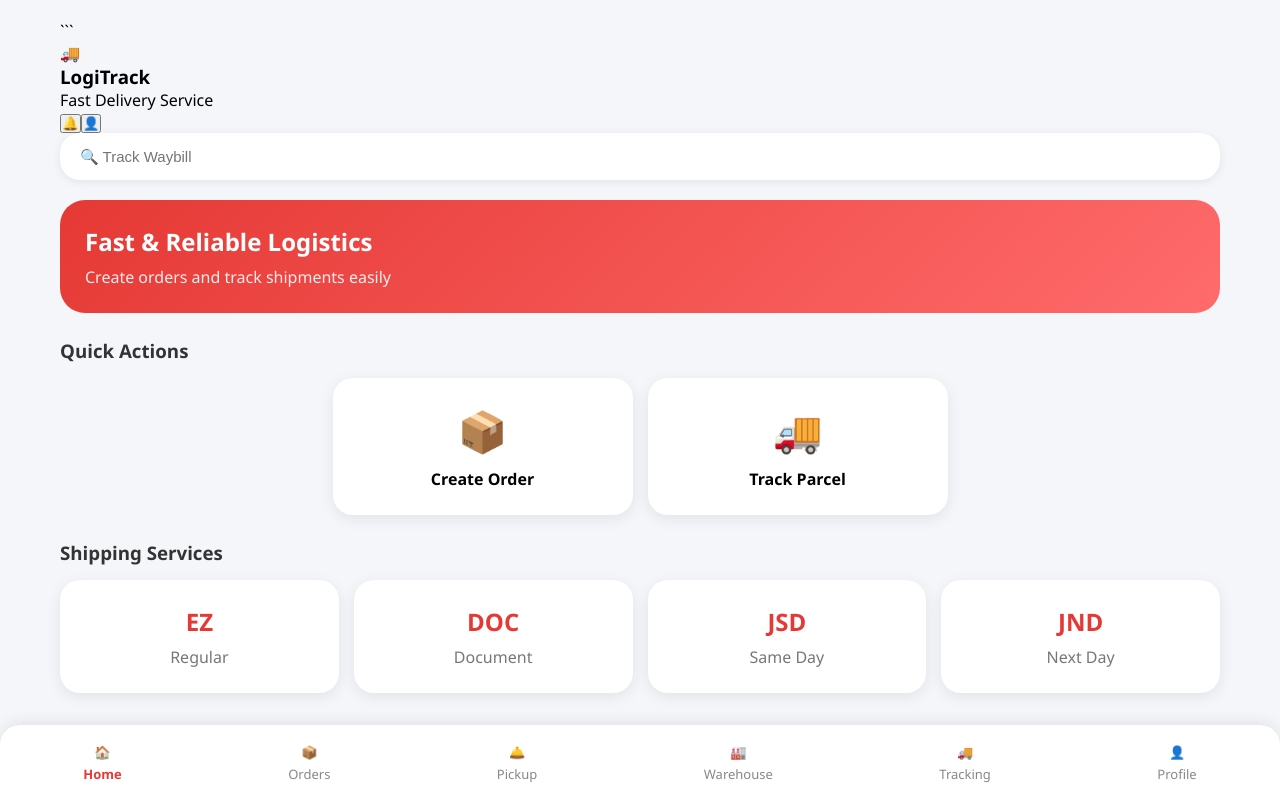
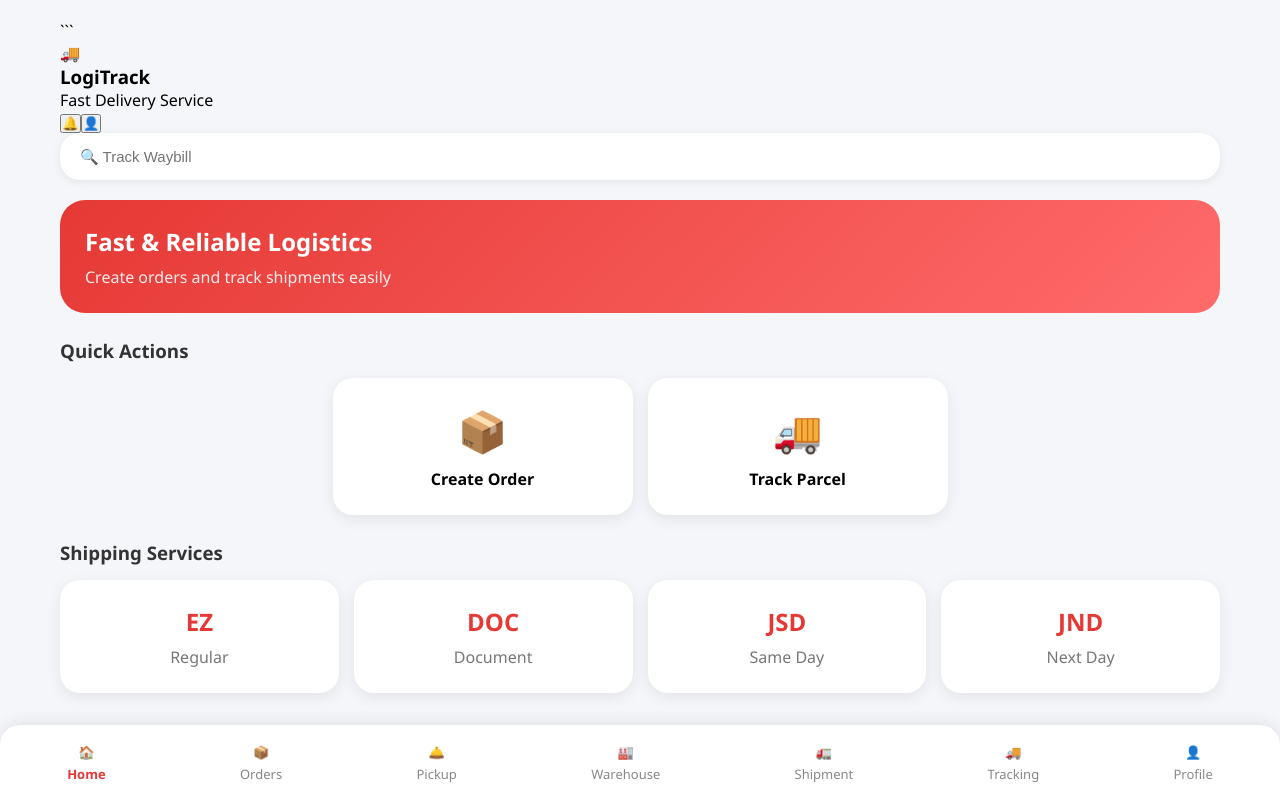
Before and after one commit to nadzallad/Final_Cloud, a React (Vite) app in the folder frontend/: page / in a window 1280 px wide. Built offline with nearby package versions, Linux system fonts and the light colour scheme.

Commit message:
Update BottomNav.jsx

```diff
--- a/frontend/src/components/BottomNav.jsx
+++ b/frontend/src/components/BottomNav.jsx
@@ -1,7 +1,6 @@
 import { useNavigate, useLocation } from "react-router-dom";
 
 function BottomNav() {
-
   const navigate = useNavigate();
   const location = useLocation();
 
@@ -58,6 +57,18 @@ function BottomNav() {
 
       <div
         className={
+          location.pathname === "/shipment"
+            ? "nav-item active"
+            : "nav-item"
+        }
+        onClick={() => navigate("/shipment")}
+      >
+        🚛
+        <span>Shipment</span>
+      </div>
+
+      <div
+        className={
           location.pathname === "/tracking"
             ? "nav-item active"
             : "nav-item"
```
Lines whose indentation alone changed are shown as unchanged.
